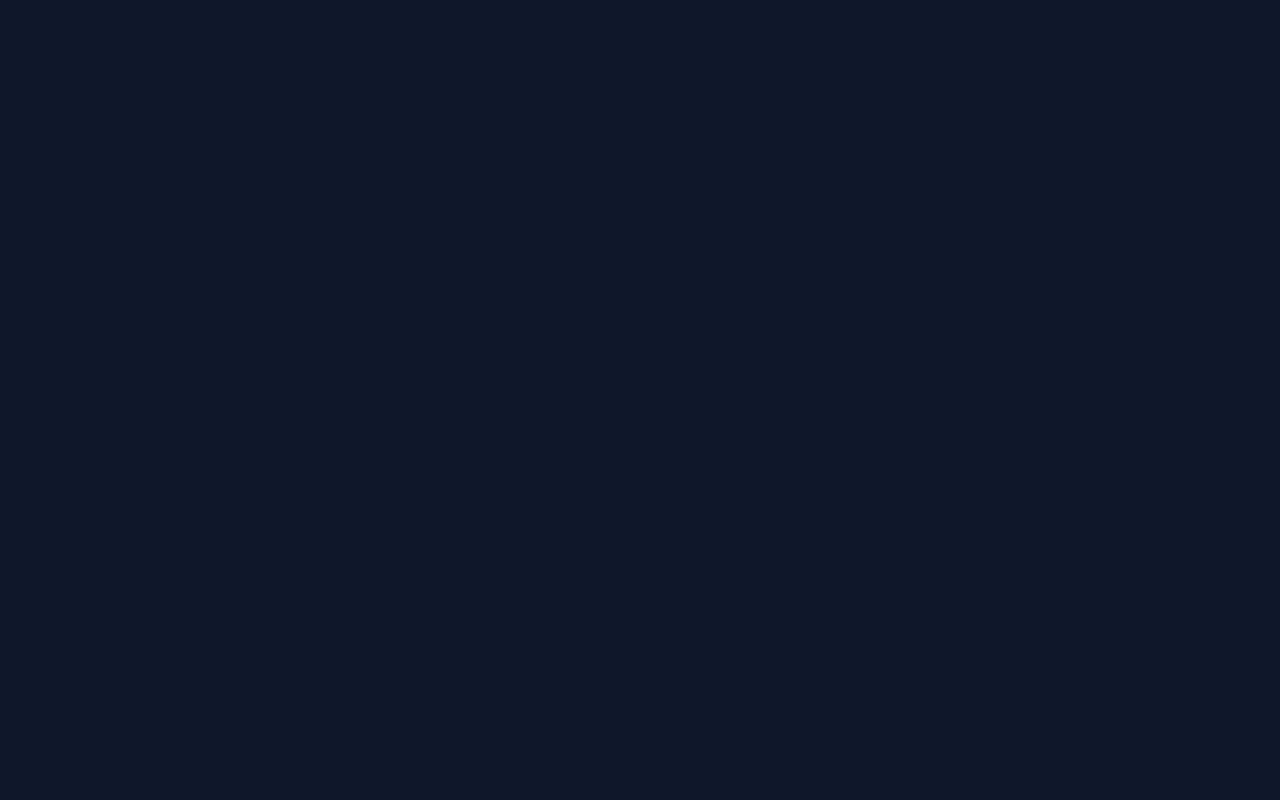
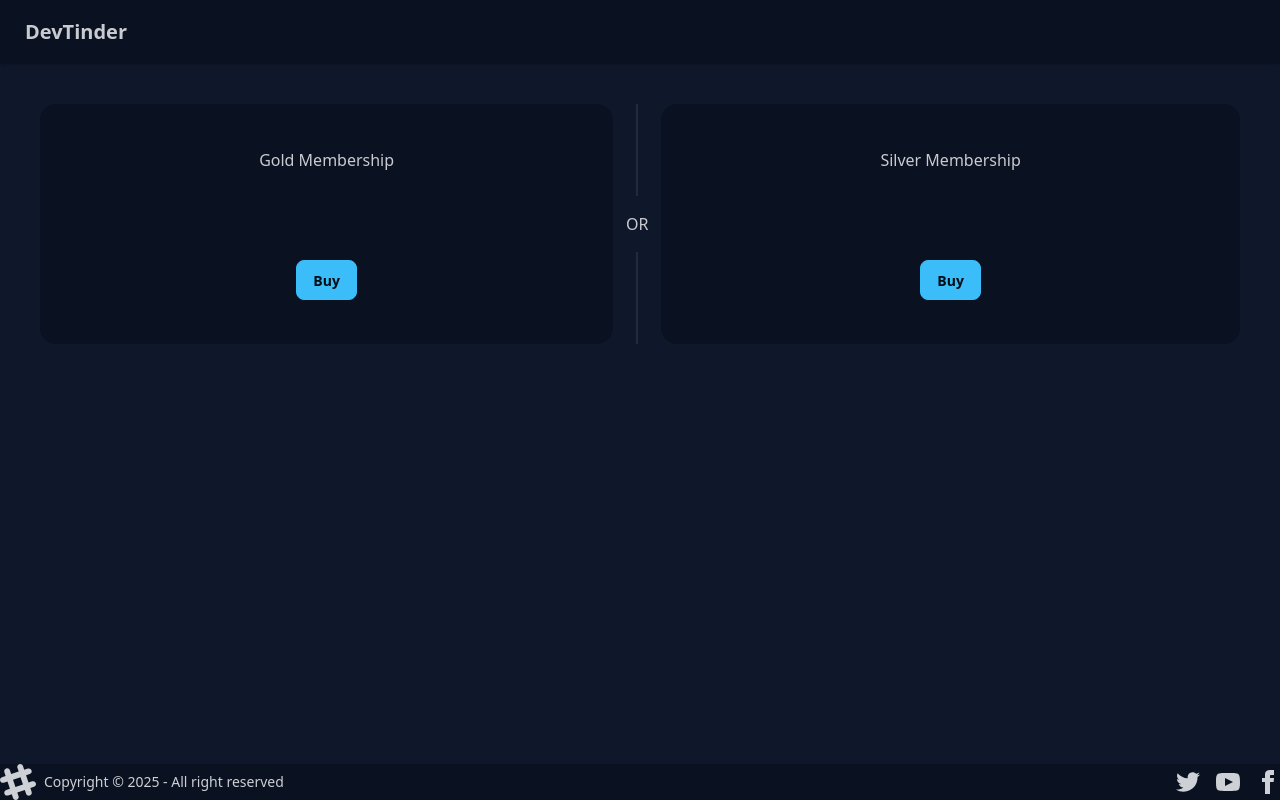
Before and after one commit to rajamanishTripathi/devTinder-frontend, a React (Vite) app: page /payment in a window 1280 px wide. Before the commit this address had no page. Built offline with nearby package versions, Linux system fonts and the light colour scheme; no server answers; the HTML template or start-up script is replaced by a standard one.

Commit message:
created payment ui

```diff
--- a/src/App.jsx
+++ b/src/App.jsx
@@ -9,6 +9,7 @@ import appStore from "./utils/appstore";
 import Feed from "./components/Feed";
 import Connections from "./components/Connections";
 import Requests from "./components/Requests";
+import Payment from "./components/Payment";
 
 function App() {
 
@@ -24,6 +25,7 @@ function App() {
                   <Route path="/profile" element={<Profile/>}/>
                   <Route path="/connections" element={<Connections/>}/>
                   <Route path="/requests" element={<Requests/>}/>
+                  <Route path="/payment" element={<Payment/>}/>
                 </Route>
             </Routes>
         </BrowserRouter>
--- a/src/components/NavBar.jsx
+++ b/src/components/NavBar.jsx
@@ -57,6 +57,9 @@ const NavBar = () => {
                 <Link to="/connections" className="justify-between">
                     Connections
                 </Link>
+                <Link to="/payment" className="justify-between">
+                    Payment
+                </Link>
                 </li>
                 <li><a onClick={handleLogout}>Logout</a></li>
             </ul>
--- /dev/null
+++ b/src/components/Payment.jsx
@@ -0,0 +1,21 @@
+import React from 'react'
+
+const Payment = () => {
+  return (
+    <div className='m-10'>
+        <div className="flex w-full">
+            <div className="card bg-base-300 rounded-box grid h-60 grow place-items-center">
+                <h1>Gold Membership</h1>
+                <button className='btn btn-primary'>Buy</button>
+            </div>
+            <div className="divider divider-horizontal">OR</div>
+            <div className="card bg-base-300 rounded-box grid h-60 grow place-items-center">
+                 <h1>Silver Membership</h1>
+                <button className='btn btn-primary'>Buy</button>
+            </div>
+        </div>
+    </div>
+  )
+}
+
+export default Payment
```
